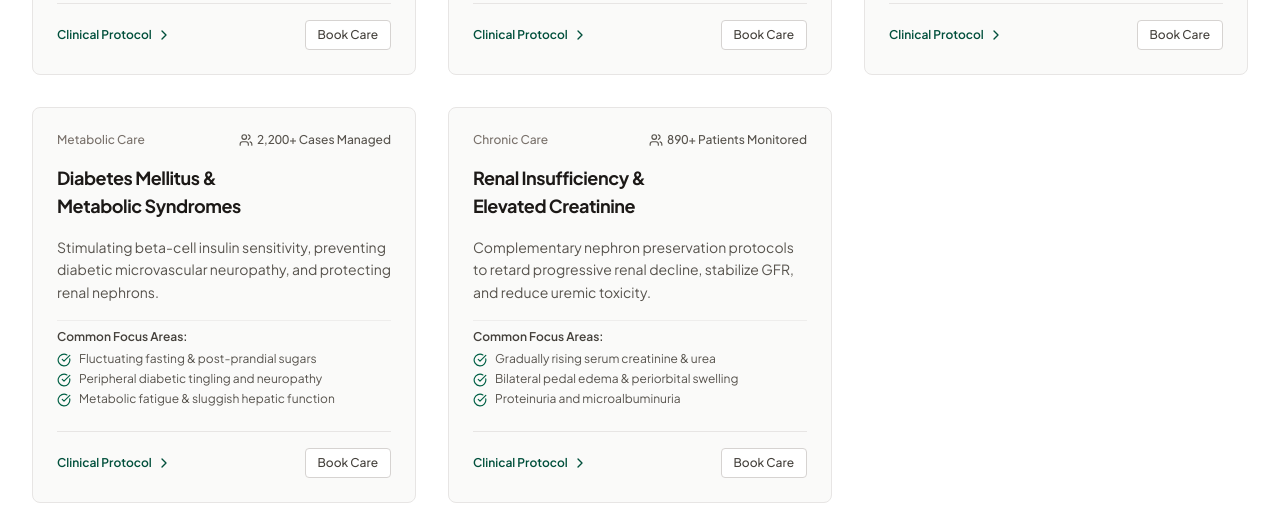
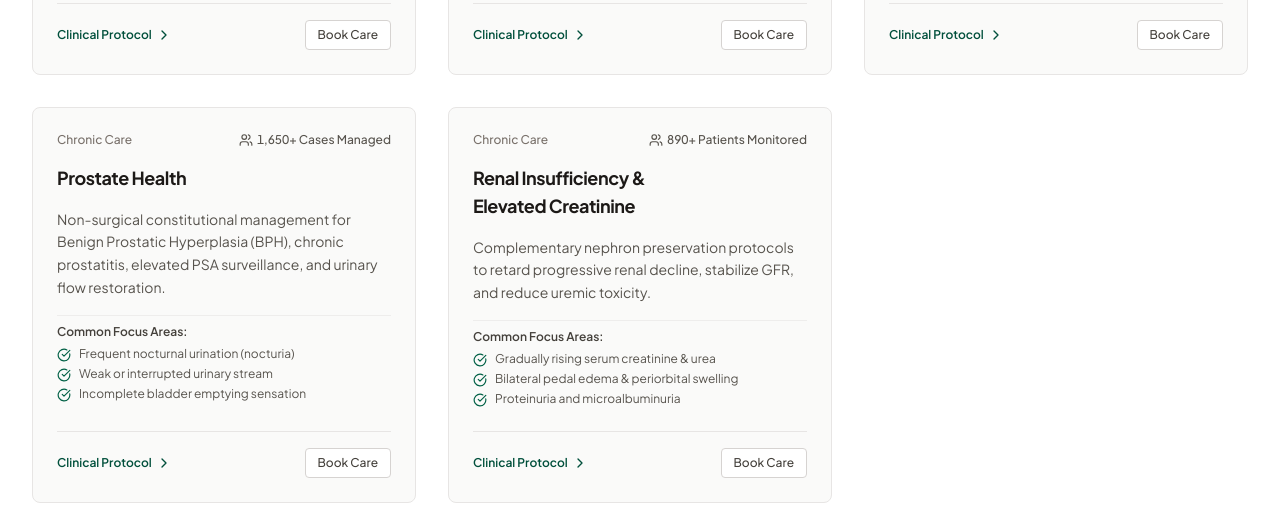
Before and after one commit to drmitras/drmitras2, a React (Vite) app: page / in a window 1280 px wide. Shown: the part 2180-2685 px from the top of the page. Built offline with nearby package versions, Linux system fonts and the light colour scheme; a web font is replaced by a local one.

Commit message:
feat(clinicData): replace diabetes protocol with prostate health
Updated the clinic data to include the Prostate Health treatment protocol, covering BPH and chronic prostatitis management.

```diff
--- a/src/data/clinicData.ts
+++ b/src/data/clinicData.ts
@@ -90,16 +90,16 @@ export const CONDITIONS: ConditionItem[] = [
     caseCount: '1,900+ Documented Recoveries',
   },
   {
-    id: 'metabolic-diabetes',
-    name: 'Diabetes Mellitus & Metabolic Syndromes',
-    category: 'metabolic',
-    summary: 'Stimulating beta-cell insulin sensitivity, preventing diabetic microvascular neuropathy, and protecting renal nephrons.',
-    description: 'Metabolic deregulation requires a whole-system reboot. Dr. Mitra’s protocol combines pancreatic gland extracts in homeopathic potencies with Syzygium jambolanum and Gymnema sylvestre nano-tinctures.',
-    symptoms: ['Fluctuating fasting & post-prandial sugars', 'Peripheral diabetic tingling and neuropathy', 'Metabolic fatigue & sluggish hepatic function', 'Acanthosis nigricans & insulin resistance'],
-    protocolApproach: 'Biochemical cellular optimization, liver lipid clearance, and homeopathic glycemic regulators.',
-    monitoringMetrics: ['HbA1c percentage', 'Fasting & PP Glucose', 'Serum Creatinine & eGFR', 'Lipid Profile'],
-    avgDuration: '6 – 12 Months',
-    caseCount: '2,200+ Cases Managed',
+    id: 'prostate-health',
+    name: 'Prostate Health',
+    category: 'chronic',
+    summary: 'Non-surgical constitutional management for Benign Prostatic Hyperplasia (BPH), chronic prostatitis, elevated PSA surveillance, and urinary flow restoration.',
+    description: 'Enlargement of the prostate gland and recurrent pelvic inflammation often lead to chronic urinary retention, nocturia, and prolonged dependency on alpha-blockers or invasive procedures. Dr. Mitra’s targeted nano-homeopathic protocol reduces stromal-epithelial congestion, eases bladder neck tension, and supports healthy prostate tissue equilibrium.',
+    symptoms: ['Frequent nocturnal urination (nocturia)', 'Weak or interrupted urinary stream', 'Incomplete bladder emptying sensation', 'Chronic pelvic discomfort & urinary urgency'],
+    protocolApproach: 'Individualised constitutional therapeutics paired with specific organopathic remedies including Sabal serrulata, Conium maculatum, Chimaphila umbellata, and Thuja occidentalis in calibrated pharmacopoeial potencies.',
+    monitoringMetrics: ['Serum PSA (Prostate-Specific Antigen)', 'Prostate Volume & PVR Ultrasound', 'IPSS (International Prostate Symptom Score)', 'Uroflowmetry (Qmax)'],
+    avgDuration: '4 – 10 Months',
+    caseCount: '1,650+ Cases Managed',
   },
   {
     id: 'chronic-kidney-disease',
```
